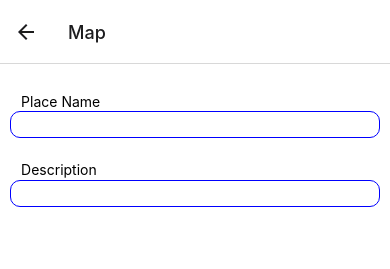
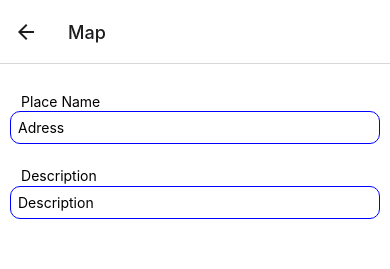
Before and after one commit to erenavar/favorite-places, a React Native app: screen /Map in a window 390 px wide. Shown: the top 269 px of the page. Built offline with nearby package versions, Linux system fonts and the light colour scheme.

Commit message:
add Adress function to Map Screen

```diff
--- a/src/components/Button.tsx
+++ b/src/components/Button.tsx
@@ -3,7 +3,7 @@ import React from 'react'
 
 export default function Button(props) {
     return (
-        <Pressable style={styles.buttonContainer} onPress={props.toNavigate}>
+        <Pressable style={styles.buttonContainer} onPress={props.onPress}>
             <Text style={styles.buttonText}>{props.title}</Text>
         </Pressable>
     )
--- a/src/screens/FavouritesList.tsx
+++ b/src/screens/FavouritesList.tsx
@@ -14,7 +14,7 @@ export default function FavouritesList() {
 
     return (
         <View>
-            <Button title={"Add New Place"} toNavigate={toMapPage} />
+            <Button title={"Add New Place"} onPress={toMapPage} />
         </View>
     )
 }
--- a/src/screens/MapScreen.tsx
+++ b/src/screens/MapScreen.tsx
@@ -14,16 +14,28 @@ export default function MapScreen() {
     const getLocationCoordinate = (latLng: LatLng) => {
         setLocation({ latitude: latLng.latitude, longitude: latLng.longitude })
     }
+
+    const addAdress = () => {
+        const markerValue = {
+            latitude: location.latitude,
+            longitude: location.longitude,
+            title,
+            description
+
+        }
+        console.log('marker :>> ', markerValue);
+    }
+
     return (
 
         <SafeAreaView style={{ flex: 1, backgroundColor: "white" }}>
             <View style={styles.textInputContainer}>
                 <Text style={styles.inputLabel}>Place Name</Text>
-                <TextInput style={styles.input} value={title} onChangeText={(text) => setTitle(text)} />
+                <TextInput style={styles.input} placeholder='Adress' value={title} onChangeText={setTitle} />
                 <Text style={styles.inputLabel}>Description</Text>
-                <TextInput style={styles.input} value={description} onChangeText={(text) => setDescription(text)} />
+                <TextInput style={styles.input} placeholder='Description' value={description} onChangeText={(text) => setDescription(text)} />
             </View>
-            <Button style={styles.button} title={"Add New Place"} />
+            <Button style={styles.button} title={"Add New Place"} onPress={addAdress} />
             <MapView
                 style={styles.map}
                 region={{
@@ -52,7 +64,8 @@ const styles = StyleSheet.create({
         flex: 2,
         padding: 10,
         backgroundColor: "white",
-        gap: 5
+        gap: 5,
+        marginBottom: 20
     },
     inputLabel: {
         marginLeft: "3%",
@@ -60,7 +73,7 @@ const styles = StyleSheet.create({
         marginTop: "5%"
     },
     input: {
-        padding: 4,
+        padding: 7,
         borderRadius: 10,
         borderColor: "blue",
         borderWidth: 1
```
